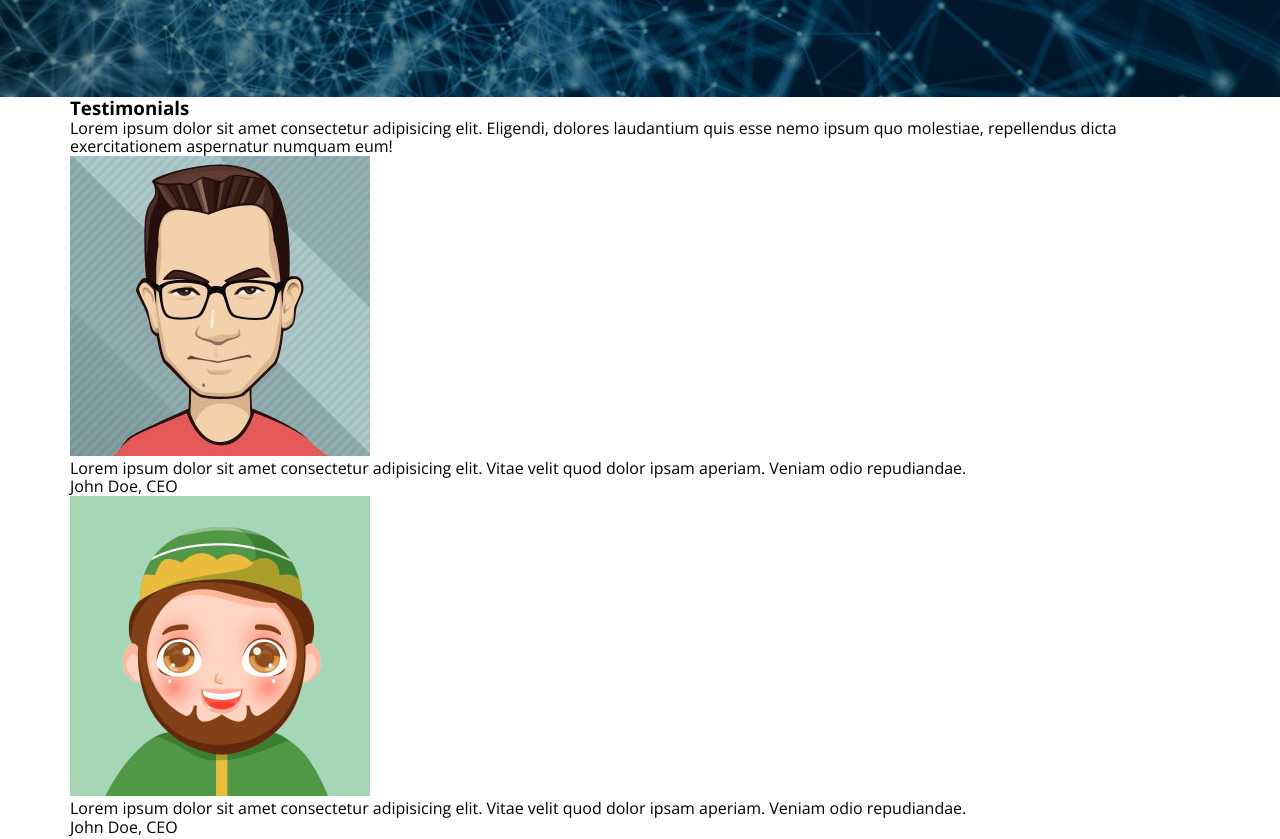
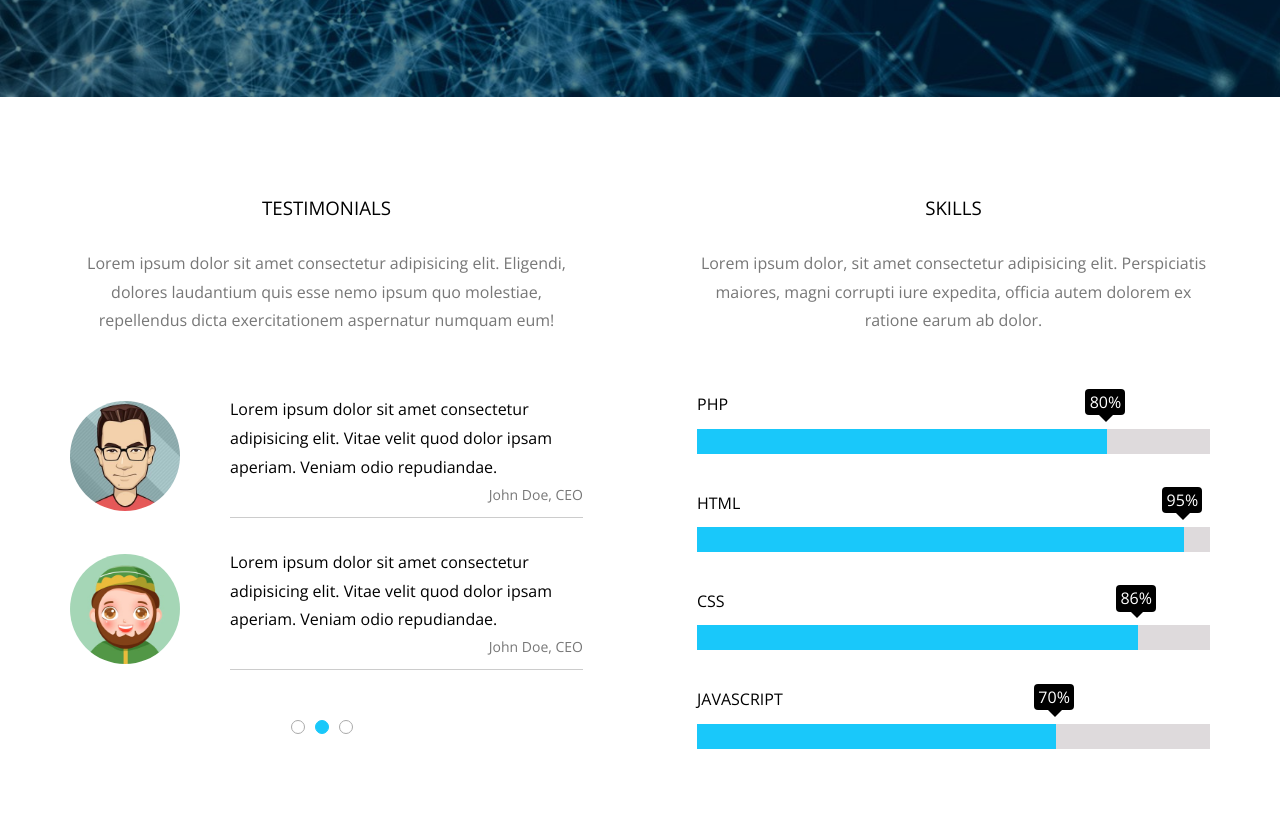
Before and after one commit to mohamed-haroun/kasper-project, a plain HTML site: page index.html in a window 1280 px wide. Shown: the part 4877-5716 px from the top of the page. Drawn offline with nearby package versions, Linux system fonts and the light colour scheme.

Commit message:
completing sections in html & css

```diff
--- a/css/main.css
+++ b/css/main.css
@@ -694,8 +694,131 @@ header nav .search i {
 /* End styling stats section */
 
 /* Styling skills section */
-.skills {
+.our-skills {
     padding-top: var(--section-padding);
     padding-bottom: var(--section-padding);
 }
+
+.our-skills .container {
+    display: flex;
+    justify-content: space-between;
+    flex-wrap: wrap;
+}
+
+@media (min-width: 992px) {
+    .our-skills .container > section {
+        flex-basis: 45%;
+    }
+}
+
+.our-skills .container > section > h3 {
+    margin: 0 0 30px;
+    font-weight: normal;
+    text-align: center;
+    text-transform: uppercase;
+}
+
+.our-skills .container > section > p {
+    color: #777;
+    line-height: 1.8;
+    text-align: center;
+    margin-bottom: 60px;
+}
+
+/* Styling testmonials*/
+.our-skills .testimonials .content {
+    display: flex;
+    align-items: center;
+    margin-bottom: 30px;
+}
+.our-skills .testimonials .content img {
+    width: 110px;
+    border-radius: 50%;
+    margin-right: 50px;
+}
+
+@media (max-width: 767px) {
+    .our-skills .testimonials .content {
+        flex-direction: column;
+        text-align: center;
+    }
+    .our-skills .testimonials .content img {
+        margin: 0 auto 20px;
+    }
+}
+
+.our-skills .testimonials .content .text {
+    line-height: 1.8;
+    border-bottom: 1px solid #ccc;
+}
+
+.our-skills .testimonials .content .text p {
+    color: #777;
+    text-align: right;
+    font-size: 14px;
+    margin-bottom: 10px;
+}
+
+.our-skills .testimonials .bullets {
+    display: flex;
+    justify-content: center;
+    margin-top: 50px;
+    margin-bottom: 50px;
+}
+
+.our-skills .testimonials .bullets li {
+    width: 14px;
+    height: 14px;
+    border: 1px solid #aaa;
+    border-radius: 50%;
+    margin-right: 10px;
+}
+
+.our-skills .testimonials .bullets li.active {
+    background-color: var(--main-color);
+    border-color: var(--main-color);
+}
+
+/* Styling skills section */
+.our-skills .skills .progress-holder {
+    margin-bottom: 40px;
+}
+.our-skills .skills .progress-holder h4 {
+    margin-bottom: 15px;
+    font-weight: normal;
+    text-transform: uppercase;
+}
+.our-skills .skills .progress-holder .progress {
+    background-color: #dedadc;
+    height: 25px;
+}
+.our-skills .skills .progress-holder .progress span {
+    display: block;
+    background-color: var(--main-color);
+    height: 100%;
+    position: relative;
+}
+
+.our-skills .skills .progress-holder .progress span::before {
+    content: attr(data-progress);
+    position: absolute;
+    background-color: black;
+    color: white;
+    top: -40px;
+    right: -18px;
+    padding: 4px 0;
+    width: 40px;
+    text-align: center;
+    border-radius: 4px;
+}
+.our-skills .skills .progress-holder .progress span::after {
+    content: "";
+    position: absolute;
+    border-style: solid;
+    border-width: 8px;
+    border-color: black transparent transparent transparent;
+    right: -7px;
+    top: -15px;
+}
+
 /* End styling skills section */
--- a/index.html
+++ b/index.html
@@ -271,7 +271,7 @@
 	<!-- End Video Section -->
 
 	<!-- About Section -->
-	<section class="about">
+	<section class="about" id="about">
 		<section class="container">
 			<section class="main-heading">
 				<h2>About Us</h2>
@@ -352,7 +352,7 @@
 				<section class="progress-holder">
 					<h4>PHP</h4>
 					<section class="progress">
-						<span style="width: 90%;" data-progress="90%"></span>
+						<span style="width: 80%;" data-progress="80%"></span>
 					</section>
 				</section>
 				<section class="progress-holder">
```
